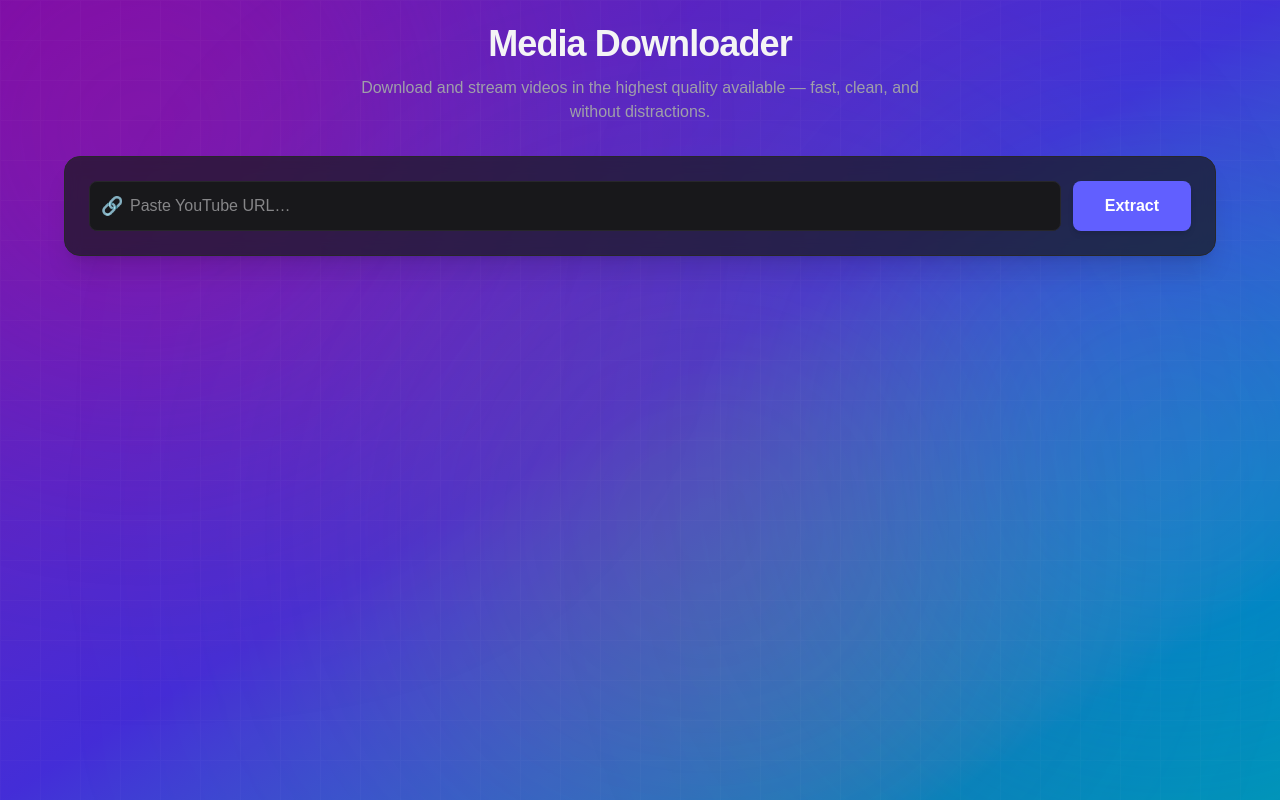
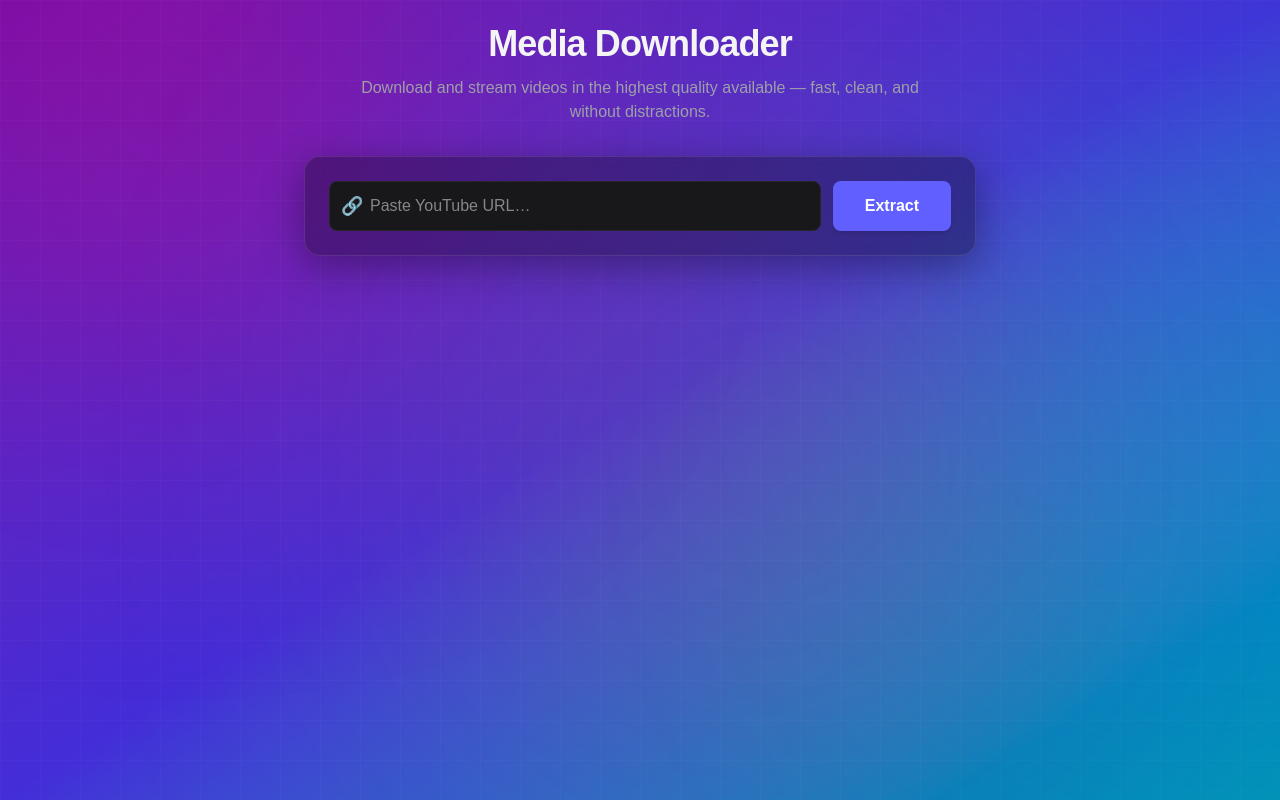
Before and after one commit to Sci-e-raj/quill, a Next.js app in the folder frontend/: page / in a window 1280 px wide. Built offline with nearby package versions, Linux system fonts and the light colour scheme.

Commit message:
ui enhancements

```diff
--- a/frontend/app/globals.css
+++ b/frontend/app/globals.css
@@ -73,11 +73,12 @@
     transform: translate(0px, 0px) scale(1);
   }
   33% {
-    transform: translate(20px, -10px) scale(1.05);
+    transform: translate(80px, -80px) scale(1.08);
   }
   66% {
-    transform: translate(-15px, 10px) scale(0.95);
+    transform: translate(-70px, 70px) scale(0.92);
   }
+
   100% {
     transform: translate(0px, 0px) scale(1);
   }
--- a/frontend/app/page.tsx
+++ b/frontend/app/page.tsx
@@ -280,17 +280,36 @@
           </p>
         </div>
 
-        <div className="rounded-2xl bg-zinc-900/70 backdrop-blur border border-zinc-800 p-6 shadow-xl">
-          <div className="flex flex-col sm:flex-row gap-3">
+        <div
+          className="
+                      mx-auto w-full max-w-2xl
+                      rounded-2xl
+                      bg-black/30
+                      backdrop-blur-xl
+                      border border-white/10
+                      p-6
+                      shadow-[0_10px_40px_rgba(0,0,0,0.35)]
+                      transition-all duration-300
+  hover:bg-black/15 hover:border-white/20
+                    "
+        >
+          <form
+            onSubmit={(e) => {
+              e.preventDefault();
+              if (!loading && url.trim()) {
+                extract();
+              }
+            }}
+            // className="flex flex-col sm:flex-row gap-3"
+            className="mx-auto flex flex-col sm:flex-row gap-3 w-full max-w-2xl"
+          >
             {/* URL input */}
             <div className="relative flex-1">
               <span
                 className="
-                            absolute left-3 top-1/2 -translate-y-1/2
-                            text-indigo-300
-                            text-lg
-                            pointer-events-none
-                          "
+        absolute left-3 top-1/2 -translate-y-1/2
+        text-indigo-300 text-lg pointer-events-none
+      "
               >
                 🔗
               </span>
@@ -300,29 +319,53 @@
                 disabled={loading}
                 onChange={(e) => setUrl(e.target.value)}
                 placeholder="Paste YouTube URL…"
-                className="w-full pl-10 pr-4 py-3 rounded-lg bg-zinc-900 border border-zinc-800 focus:border-indigo-500 focus:outline-none disabled:opacity-50"
+                className="w-full pl-10 pr-4 py-3 rounded-lg
+        bg-zinc-900 border border-zinc-800
+        focus:border-indigo-500 focus:outline-none
+        disabled:opacity-50"
               />
             </div>
 
             {/* Extract button */}
             <button
-              onClick={extract}
-              disabled={loading}
-              className="px-8 py-3 rounded-lg bg-indigo-500 hover:bg-indigo-400 text-white font-semibold shadow-md hover:shadow-lg transition"
+              type="submit"
+              disabled={loading || !url.trim()}
+              className="
+    px-8 py-3 rounded-lg
+    bg-indigo-500 hover:bg-indigo-400
+    text-white font-semibold
+    shadow-md hover:shadow-lg transition
+    sm:self-stretch
+  "
             >
               {loading ? "Extracting…" : "Extract"}
             </button>
-          </div>
+          </form>
         </div>
 
         {/* Skeleton */}
         {loading && (
-          <div className="space-y-3 animate-pulse">
+          <div className="space-y-3">
             {[1, 2, 3].map((i) => (
               <div
                 key={i}
-                className="h-16 rounded bg-zinc-900 border border-zinc-800"
-              />
+                className="
+          h-20 rounded-xl
+          bg-white/10 backdrop-blur-xl
+          border border-white/20
+          shadow-lg
+          relative overflow-hidden
+        "
+              >
+                {/* shimmer */}
+                <div
+                  className="
+            absolute inset-0
+            bg-[linear-gradient(110deg,transparent,rgba(255,255,255,0.25),transparent)]
+            animate-[progress-shimmer_1.5s_linear_infinite]
+          "
+                />
+              </div>
             ))}
           </div>
         )}
```
